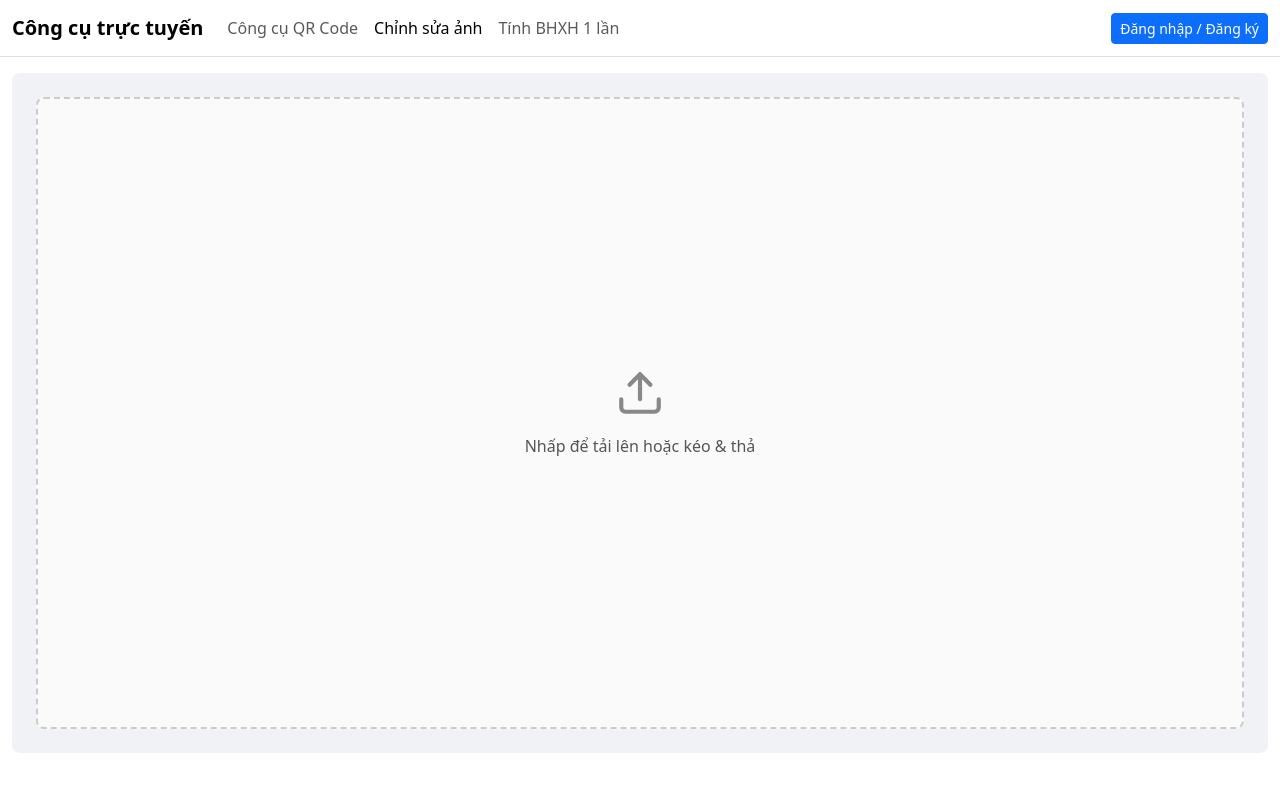
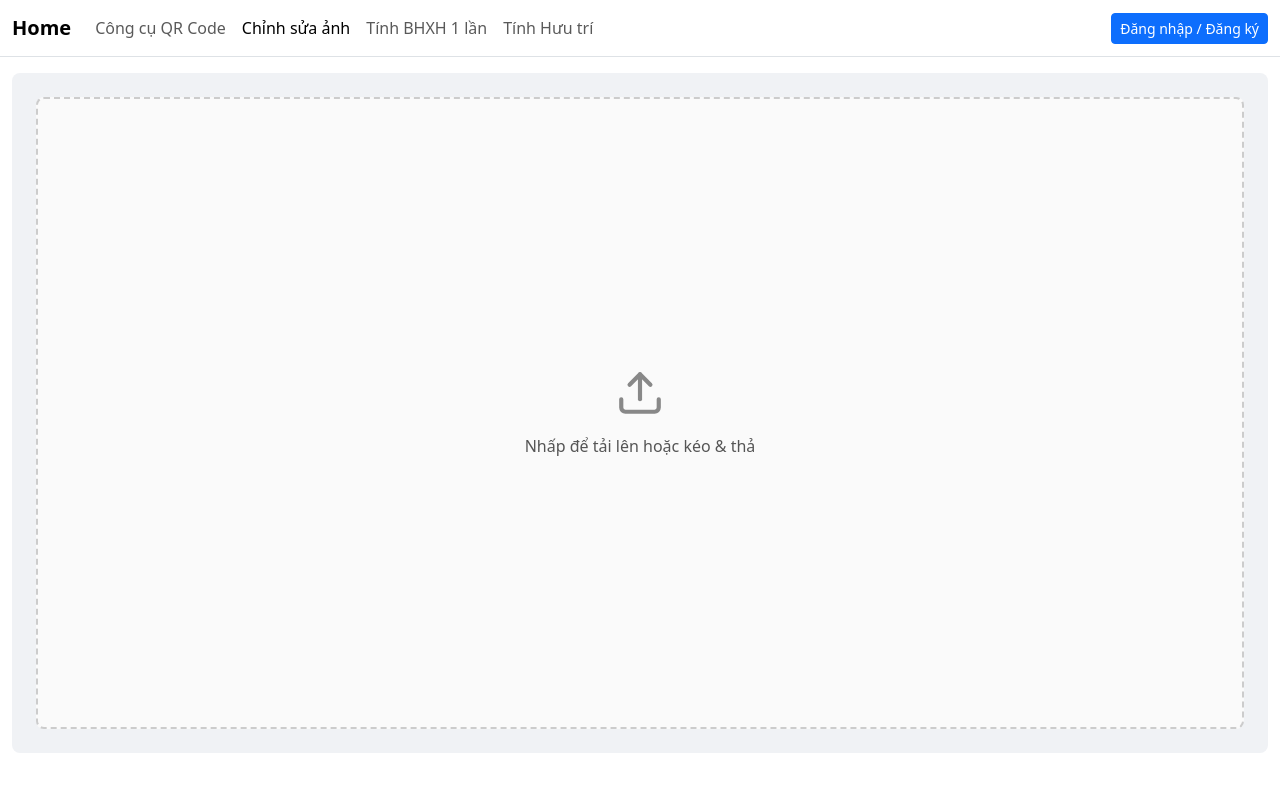
Before and after one commit to bhxhcanh/home, a plain HTML site: page photo/index.html in a window 1280 px wide. Shown: the top 800 px of the page. Drawn offline with nearby package versions, Linux system fonts and the light colour scheme; files that its build step writes are made by us from their sources.

Commit message:
Update index.html

```diff
--- a/photo/index.html
+++ b/photo/index.html
@@ -154,7 +154,7 @@
 
   <nav class="navbar navbar-expand-lg navbar-light bg-white border-bottom">
     <div class="container-fluid">
-      <a class="navbar-brand fw-bold" href="../">Công cụ trực tuyến</a>
+      <a class="navbar-brand fw-bold" href="../">Home</a>
       <button class="navbar-toggler" type="button" data-bs-toggle="collapse" data-bs-target="#navbarContent" aria-controls="navbarContent" aria-expanded="false" aria-label="Toggle navigation">
         <span class="navbar-toggler-icon"></span>
       </button>
@@ -168,6 +168,9 @@
           </li>
           <li class="nav-item">
             <a class="nav-link" href="../bhxh1lan/index.html">Tính BHXH 1 lần</a>
+          </li>
+          <li class="nav-item">
+            <a class="nav-link" href="../huutri/index.html">Tính Hưu trí</a>
           </li>
         </ul>
         <div class="d-flex align-items-center ms-auto">
```
